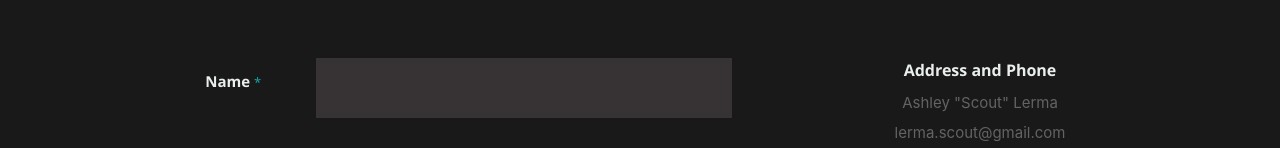
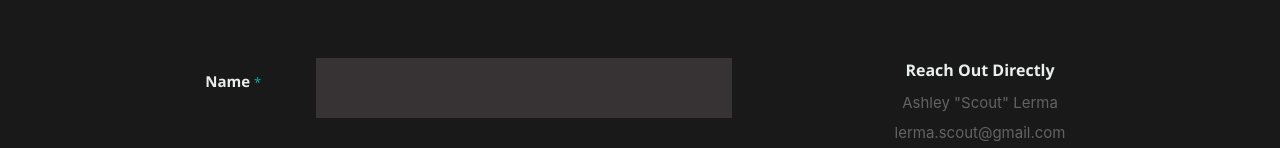
Before and after one commit to AshleyLerma/AshleyLerma.github.io, a React (Create React App) app in the folder resume/: page / in a window 1280 px wide. Shown: the part 2606-2754 px from the top of the page. Built offline with nearby package versions, Linux system fonts and the light colour scheme; the HTML template or start-up script is replaced by a standard one.

Commit message:
delete unused comments and update verbiage

```diff
--- a/resume/src/components/contactus/contactus.js
+++ b/resume/src/components/contactus/contactus.js
@@ -88,7 +88,7 @@ function Contact() {
         </div>
         <aside className="four columns footer-widgets">
           <div className="widget widget_contact">
-            <h4>Address and Phone</h4>
+            <h4>Reach Out Directly</h4>
             <p className="address">
               Ashley "Scout" Lerma
               <br />
--- a/resume/src/components/header/header.js
+++ b/resume/src/components/header/header.js
@@ -47,11 +47,6 @@ function Header() {
             self-driven with a passion for learning. Enrolled in the{" "}
             <span>full-stack development</span> coding bootcamp at the
             University of Texas at Austin.
-            {/* Let's{" "}
-            <a className="smoothscroll" href="#about">
-              start scrolling
-            </a>{" "}
-            . */}
           </h3>
           <hr />
           <ul className="social">
```
